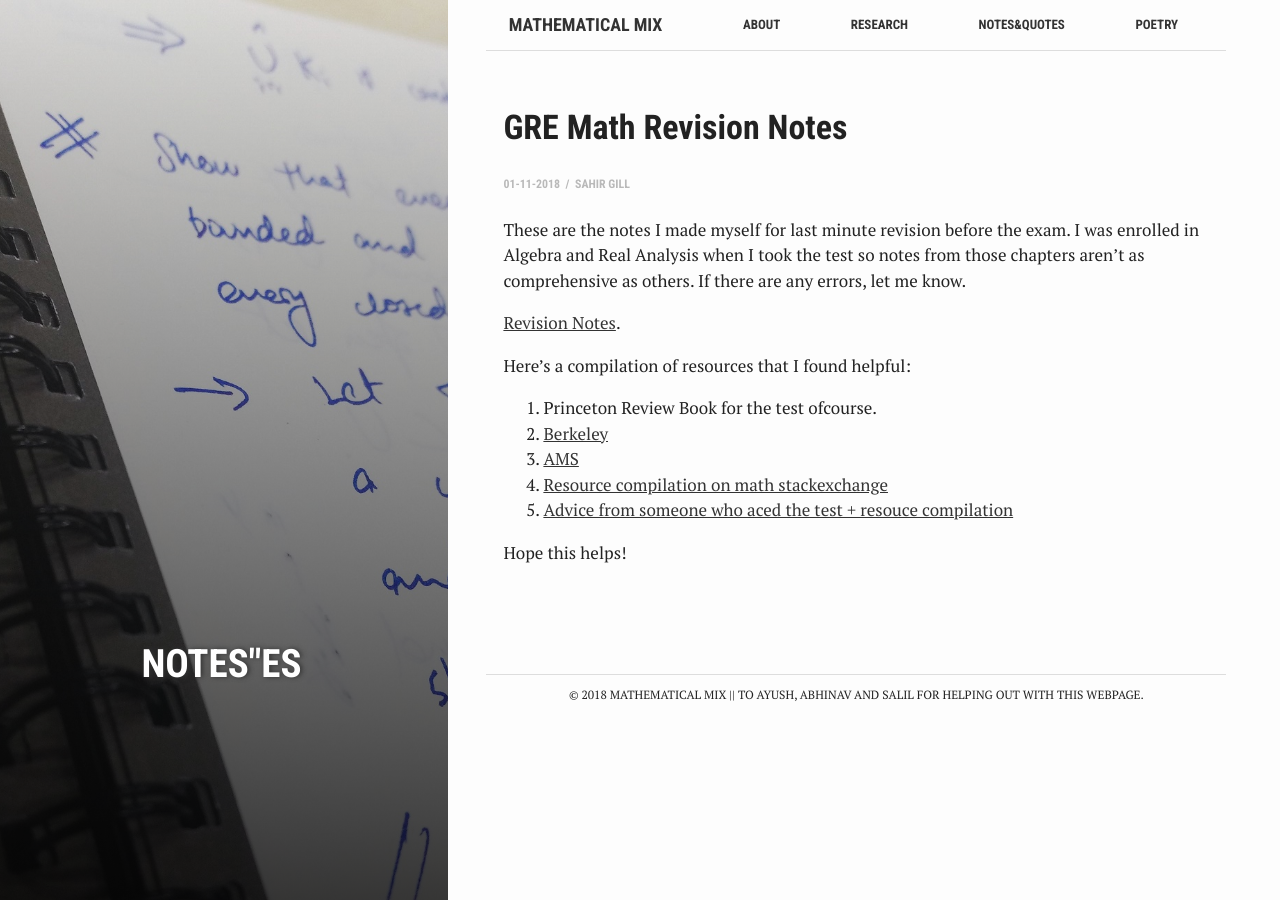
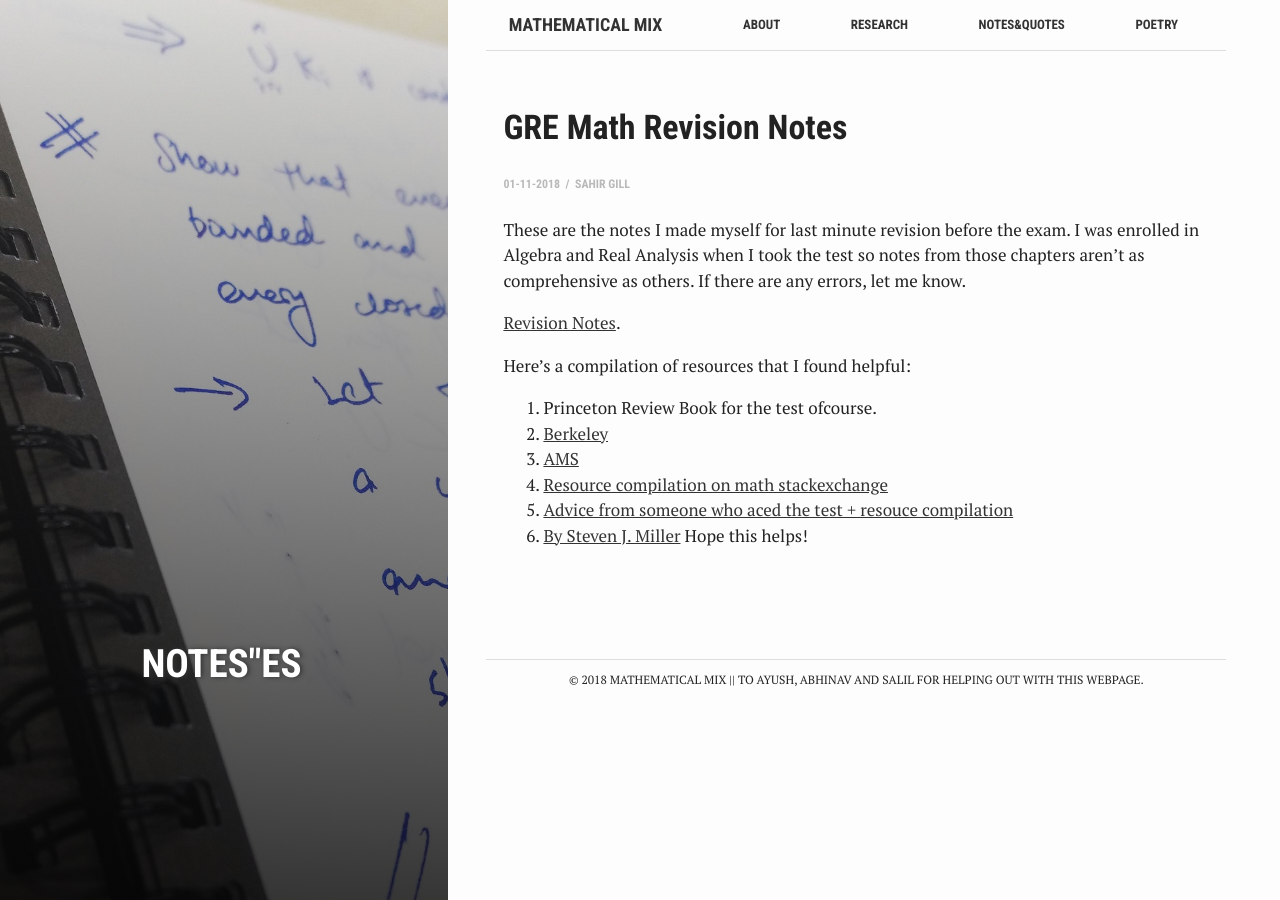
Before and after one commit to Sahir8gill/sahir8gill.github.io, a Jekyll site: the page built from _posts/2018-02-15-notestest.MD, in a window 1280 px wide. Built offline with Jekyll 4.4.1, drawn with Linux system fonts in a browser that asks for light colours.

Commit message:
Update _posts/2018-02-15-notestest.MD

```diff
--- a/_posts/2018-02-15-notestest.MD
+++ b/_posts/2018-02-15-notestest.MD
@@ -21,5 +21,5 @@ Here's a compilation of resources that I found helpful:
 3. [AMS](https://blogs.ams.org/mathmentoringnetwork/2017/04/03/tips-for-the-gre-math-subject-test/){:target="_blank"}
 4. [Resource compilation on math stackexchange](https://math.stackexchange.com/questions/1922417/gre-subject-test-past-papers-books-advice){:target="_blank"}
 5. [Advice from someone who aced the test + resouce compilation](http://www.mathematicsgre.com/viewtopic.php?t=4577){:target="_blank"}
-
+6. [By Steven J. Miller](http://web.williams.edu/Mathematics/sjmiller/public_html/advice.htm#GradGRE){:target="_blank"}
 Hope this helps!
```
